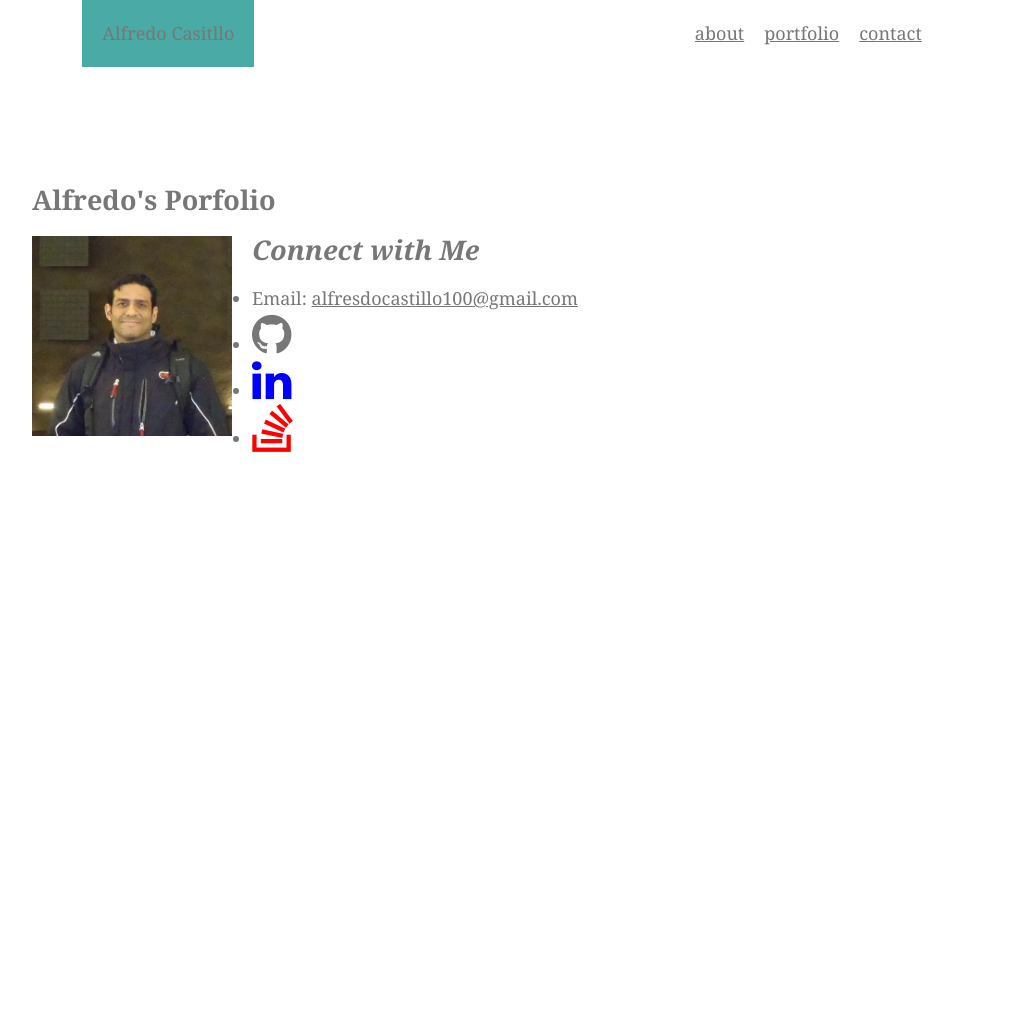
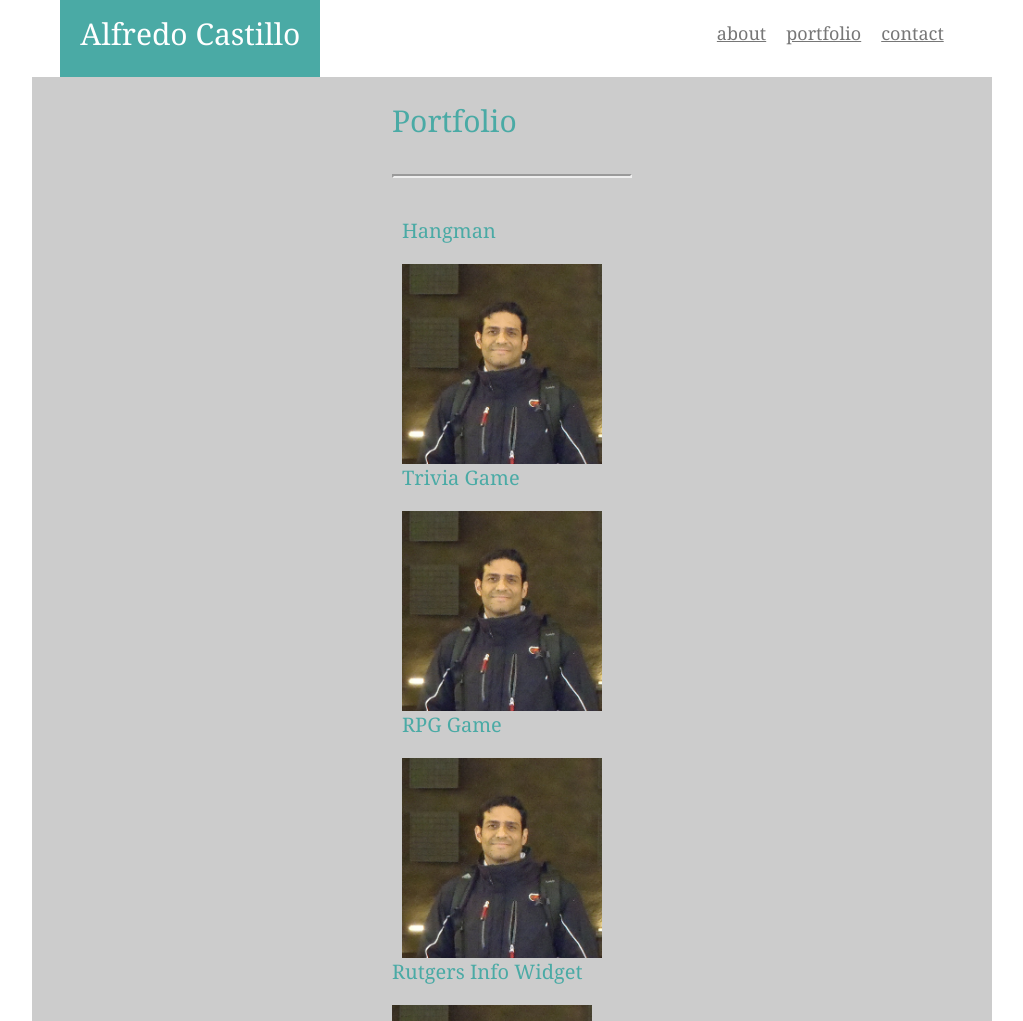
Before and after one commit to alfcastillo/HomeworkAssigmentOne, a plain HTML site: page portfolio.html in a window 1280 px wide. Shown: the top 1021 px of the page, without its empty margins (128-1151 px from the left). Before the commit the page ends 800 px from the top, so only its background shows below. Drawn offline with Linux system fonts and the light colour scheme.

Commit message:
Homework Assigment Numero Uno

```diff
--- a/assets/css/style.css
+++ b/assets/css/style.css
@@ -1,3 +1,13 @@
+
+body {
+    padding: 0px;
+    margin: 0px;
+    font-family: Georgia, "Times New Roman", Times, serif;
+    font-size: 18px;
+    line-height: 150%;
+    color: #777777;
+    background: #ffffff;
+}
 
 div{
     padding: 10px;
@@ -24,22 +34,60 @@ a{
     color: #777777;
 }
 h1 {
+    padding: 0px 0;
+    margin: 0px;
+    margin-bottom: 10px;
+    font-size: 30px;
+    color: white;
+    text-align: center;
+}
+h2 {
     padding: 20px 0;
     margin: 0px;
     margin-bottom: 20px;
-    font-size: 48px;
-    color: white;
-    text-align: center;
+    font-size: 30px;
+    color: #4aaaa5;
+    text-align: left;
+}
+
+h3 {
+    padding: 20px 0;
+    margin: 0px;
+    margin-bottom: 0px;
+    font-size: 20px;
+    color: #4aaaa5;
+    text-align: left;
+}
+
+hr {
+    display: block;
+    margin-top: 0.5em;
+    margin-bottom: 0.5em;
+    margin-left: auto;
+    margin-right: auto;
+    border-style: inset;
+    border-width: 2px;
+    color: #777777;
 }
 .container {
     width: 960px;
     margin: 0px auto;
+    display: flex;
+    justify-content: space-around;
+    background: #cccccc;
 }
 
 .main-bio {
-    width: 70%;
-    float: left;
-    border: 1px solid blue;
+    width: 650px;
+    padding-left:20px;
+    padding-right: 20px;
+    margin-top: 20px;
+    margin-right: 20px;
+    margin-left: 80px;
+    margin-bottom: 5px;
+    border: 1px color #dddddd;
+    background: #ffffff;
+
 }
 
 #bio-image {
@@ -48,30 +96,44 @@ h1 {
     margin-right: 20px;
     float: left;
 }
+#icon-image {
+    width: 46px;
+    height: 46px;
+    _margin-right: 20px;
+    _float: left;
+}
 
-.contact-info {
-    width: 30%;
+.side-bar {
+    width: 270px;
     float: right;
-}
-body {
-    padding: 0px;
-    margin: 0px;
-    font-family: Georgia, "Times New Roman", Times, serif;
-    font-size: 18px;
-
-    line-height: 150%;
-    color: #777777;
+    padding-left:20px;
+    padding-right: 20px;
+    margin-top: 20px;
+    margin-right: 80px;
+    margin-left: 20px;
+    margin-bottom: 290px;
+    border: 1px color #dddddd;
     background: #ffffff;
 }
 
+
 footer {
   background: #666666;
-  float: initial;
+  _float: initial;
   padding: 10px 0;
-    margin: 0px;
-    margin-bottom: 20px;
-    font-size: 18px;
-    _color: #eee;
-    text-align: center;
+  margin: 0px;
+  margin-bottom: 20px;
+  font-size: 18px;
+  color: #eee;
+  text-align: center;
+  border: 20px color #4aaaa5;
+}
 
+.portfolio {
+    width: 960px;
+    margin: 0px auto;
+    display: flex;
+    flex-direction: column;
+    justify-content: space-around;
+    background: #cccccc;
 }
--- a/portfolio.html
+++ b/portfolio.html
@@ -3,43 +3,51 @@
     <head>
         <meta charset="UTF-8">
         <title>Alfredo</title>
-
+        <link rel="stylesheet" type="text/css" href="./assets/css/reset.css">
         <link rel="stylesheet" type="text/css" href="./assets/css/style.css">
         <link rel="stylesheet" href="https://cdnjs.cloudflare.com/ajax/libs/font-awesome/4.7.0/css/font-awesome.min.css">
-        <link rel="stylesheet" href="https://cdnjs.cloudflare.com/ajax/libs/font-awesome/4.7.0/css/font-awesome.min.css">
     </head>
-
+   <body>
     <nav class="nav">
         <div class=name-placeholder>
-            <div>Alfredo Casitllo</div>
+            <div><h1>Alfredo Castillo</h1></div>
         </div>
         <div class=link-wrapper>
             <div><a href="./index.html"> about </a> </div>
             <div><a href="./portfolio.html"> portfolio </a></div>
             <div><a href="./contact.html"> contact</a></div>
         </div>
+
     </nav>
 
-    <body>
-        <header>
-            <strong><h1>Alfredo's Porfolio</h1> </strong>
-        </header>
 
         <div class="container">
-            <section id="portfolio">
-                <h2> <strong>Alfredo's Porfolio </strong></h2>
-                <img id="bio-image" src="./assets/images/Alfredo.JPG" alt="Alfredo R Castillo" height="200" width="200">
+            <section class="Portfolio">
+                <h2>Portfolio</h2>
+                <hr>
+                <div> <h3>Hangman</h3>
+                <img id="bio-image" src="./assets/images/Alfredo.JPG" alt="Alfredo R Castillo">
+                </div>
+                <div> <h3>Trivia Game</h3>
+                    <img id="bio-image" src="./assets/images/Alfredo.JPG" alt="Alfredo R Castillo">
+                </div>
+                <div> <h3>RPG Game</h3>
+                    <img id="bio-image" src="./assets/images/Alfredo.JPG" alt="Alfredo R Castillo">
+                </div
+                <div> <h3>Rutgers Info Widget</h3>
+                    <img id="bio-image" src="./assets/images/Alfredo.JPG" alt="Alfredo R Castillo">
+                </div
             </section>
 
-            <section id="contact-info">
-               <em><h2>Connect with Me</h2></em>
-               <ul>
-                 <li> Email: <a href="mailto:alfredocastillo100@gmail.com"> alfresdocastillo100@gmail.com </a> </li>
-                 <li><i class="fa fa-github" style="font-size:46px"></i></li>
-                 <li><i class="fa fa-linkedin" style="font-size:46px;color:blue"></i></li>
-                 <li><i class="fa fa-stack-overflow" style="font-size:48px;color:red"></i></li>
-              </ul>
+            <section class="side-bar">
+                <h3>Connect with Me</h3>
+                <hr>
+                <a href="https://github.com/alfcastillo"> <img id="icon-image" src="./assets/images/if_github_square_black_107109.png" alt="Git Hub"></a>
+                <a href="https://www.linkedin.com/in/castilloalfredo/"> <img id="icon-image" src="./assets/images/if_linkedin_386655.png" alt="Linkenin"> </a>
+                <a href="https://stackoverflow.com/users/9319198/alfredo-castillo"> <img id="icon-image" src="./assets/images/if_stackoverflow_273179.png" alt="Stac kOverflow"></a>
             </section>
         </div>
+        <br>
     </body>
+
 </html>
```
Also changed, not shown: index.html (+8 -9 lines).
